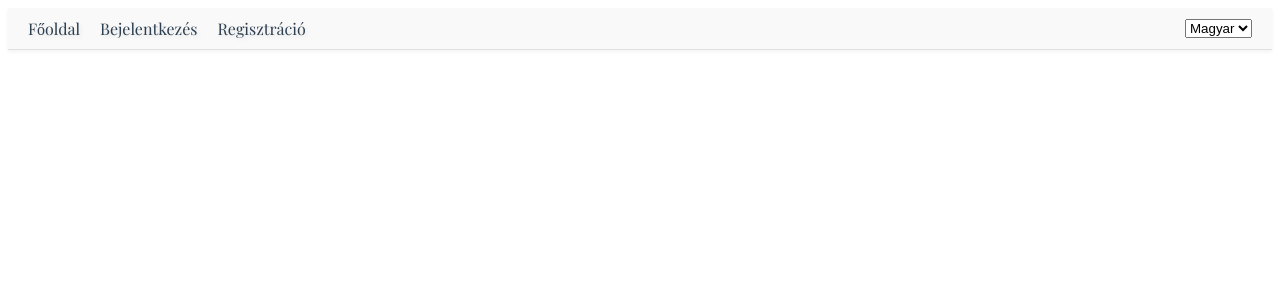
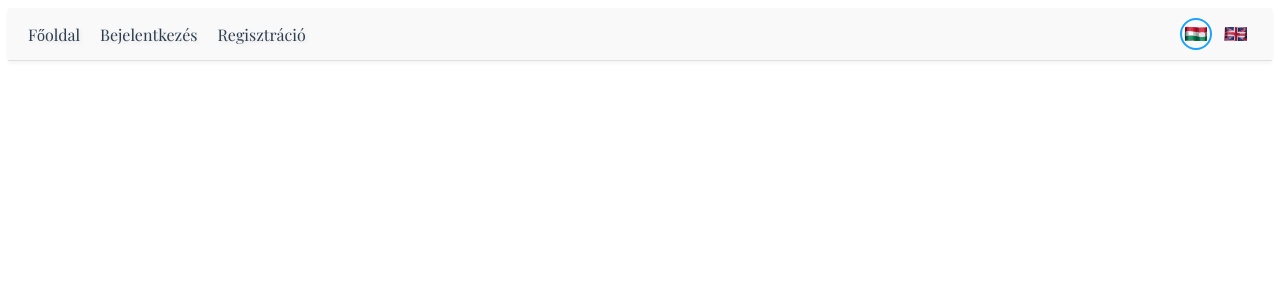
Before and after one commit to pinyopapi/dentist-app, a React (Create React App) app in the folder frontend/: page / in a window 1280 px wide. Shown: the top 300 px of the page. Built offline with nearby package versions, Linux system fonts and the light colour scheme; no server answers.

Commit message:
Add language selector css

```diff
--- a/frontend/src/components/LanguageSelector.jsx
+++ b/frontend/src/components/LanguageSelector.jsx
@@ -1,18 +1,27 @@
 import { useContext } from "react";
 import { LanguageContext } from "../contexts/LanguageContext";
+import styles from "./LanguageSelector.module.css";
+
+const flags = {
+  hu: "/flags/hu.svg",
+  en: "/flags/en.svg",
+};
 
 const LanguageSelector = () => {
   const { language, setLanguage } = useContext(LanguageContext);
 
-  const handleChange = (e) => {
-    setLanguage(e.target.value);
-  };
-
   return (
-    <select value={language} onChange={handleChange}>
-      <option value="en">English</option>
-      <option value="hu">Magyar</option>
-    </select>
+    <div className={styles.flagContainer}>
+      {Object.keys(flags).map((lang) => (
+        <button
+          key={lang}
+          className={`${styles.flagButton} ${language === lang ? styles.active : ""}`}
+          onClick={() => setLanguage(lang)}
+        >
+          <img src={flags[lang]} alt={lang} className={styles.flagIcon} />
+        </button>
+      ))}
+    </div>
   );
 };
 
--- /dev/null
+++ b/frontend/src/components/LanguageSelector.module.css
@@ -0,0 +1,29 @@
+.flagContainer {
+  display: flex;
+  gap: 8px;
+  align-items: center;
+}
+
+.flagButton {
+  background: transparent;
+  border: 2px solid transparent;
+  border-radius: 50%;
+  padding: 2px;
+  cursor: pointer;
+  transition: border 0.2s ease-in-out, transform 0.2s;
+}
+
+.flagButton:hover {
+  border: 2px solid #1ba3fd;
+  transform: scale(1.1);
+}
+
+.flagButton.active {
+  border: 2px solid #1ba3fd;
+}
+
+.flagIcon {
+  width: 24px;
+  height: 24px;
+  display: block;
+}
```
